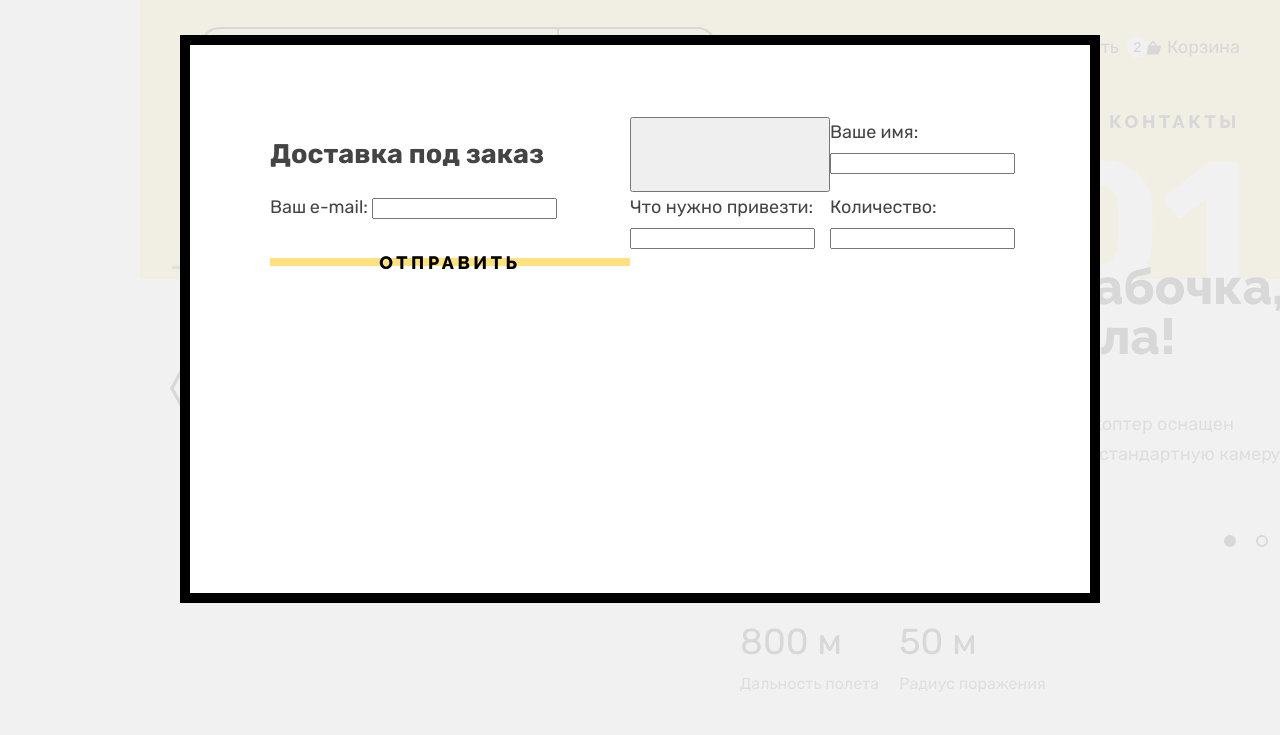
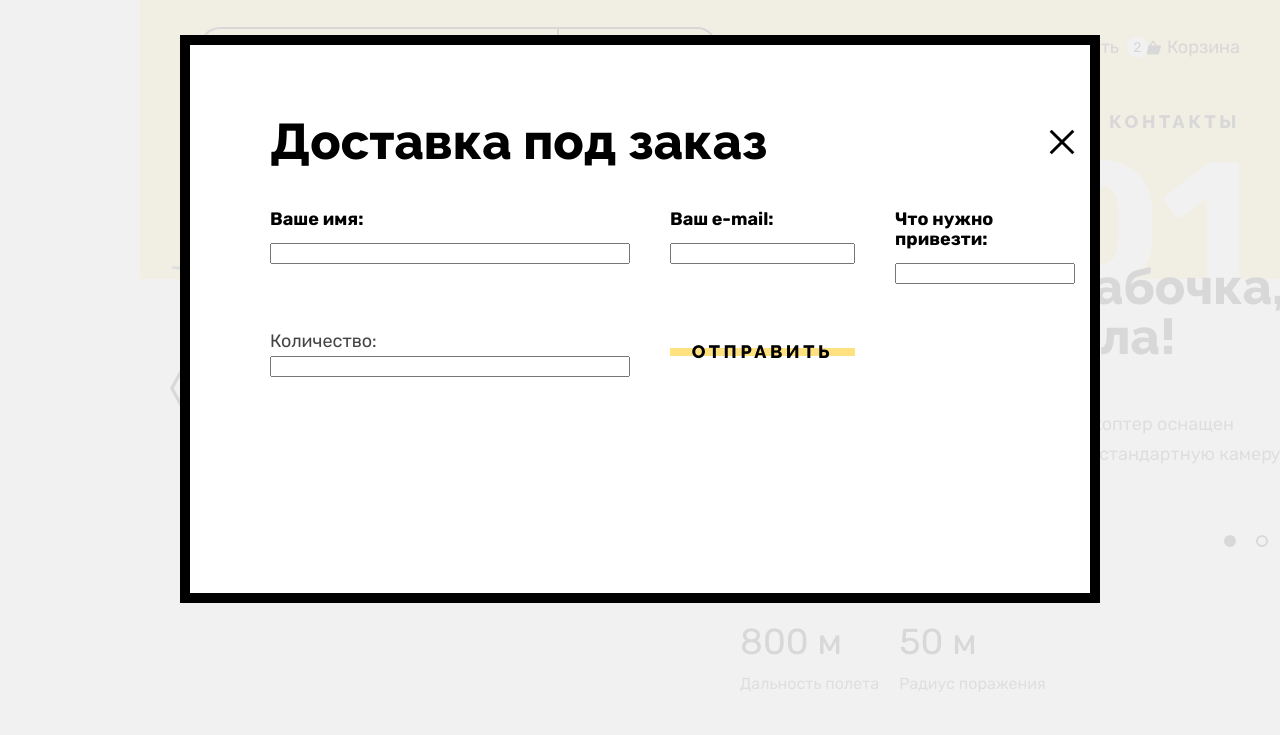
Before and after one commit to SJ23y/Device, a plain HTML site: page index.html in a window 1280 px wide. Shown: the part 65-800 px from the top of the page. Drawn offline with Linux system fonts and the light colour scheme.

Commit message:
feat: set first row for modal delivery window. WIP

```diff
--- a/css/style.css
+++ b/css/style.css
@@ -2056,7 +2056,62 @@
 .modal-delivery-form {
   display: grid;
   grid-template-columns: 360px 1fr 180px;
+  column-gap: 40px;
+  row-gap: 42px;
   width: 100%;
   height: 100%;
   padding: 72px 80px;
 }
+
+.modal-delivery-title {
+  grid-column: 1 / 3;
+  grid-row: 1 / 2;
+  margin: 0;
+}
+
+.modal-close-button {
+  position: relative;
+  grid-column: 3 / 4;
+  grid-row: 1 / 2;
+  width: 26px;
+  height: 26px;
+  border: none;
+  background-color: transparent;
+  justify-self: right;
+  align-self: center;
+  cursor: pointer;
+}
+
+.modal-close-button::before,
+.modal-close-button::after {
+  position: absolute;
+  top: 50%;
+  left: 50%;
+  width: 32px;
+  height: 3px;
+  background-color: #000000;
+  content: "";
+}
+
+.modal-close-button::before {
+  transform: translate(-50%, -50%) rotate(45deg);
+}
+
+.modal-close-button::after {
+  transform: translate(-50%, -50%) rotate(-45deg);
+}
+
+.delivery-form-label {
+  display: flex;
+  flex-direction: column;
+  justify-content: flex-start;
+}
+
+.delivery-form-label-text {
+  margin-bottom: 14px;
+  font-style: 18px;
+  line-height: 20px;
+  letter-spacing: -0.02;
+  font-weight: 700;
+  color: #000000;
+}
--- a/index.html
+++ b/index.html
@@ -356,29 +356,29 @@
       <div class="modal active">
         <div class="modal-container">
           <form class="modal-delivery-form" action="https://echo.htmlacademy.ru/" method="post">
-            <h2 class="modal-delivery-title">Доставка под заказ</h2>
+            <h2 class="modal-delivery-title section-title">Доставка под заказ</h2>
             <button class="modal-close-button">
               <span class="visually-hidden">Закрыть модальное окно</span>
             </button>
-            <label for="delivery-form-name">
-              <span>Ваше имя:</span>
+            <label class="delivery-form-label name-label">
+              <span class="delivery-form-label-text">Ваше имя:</span>
               <input type="text" id="delivery-form-name">
               <span class="delivery-form-error"></span>
             </label>
 
-            <label for="delivery-form-email">
-              <span>Ваш e-mail:</span>
+            <label class="delivery-form-label email-label">
+              <span class="delivery-form-label-text">Ваш e-mail:</span>
               <input type="email" id="delivery-form-email">
               <span class="delivery-form-error"></span>
             </label>
 
-            <label for="delivery-form-description">
-              <span>Что нужно привезти:</span>
+            <label class="delivery-form-label description-label">
+              <span class="delivery-form-label-text">Что нужно привезти:</span>
               <input type="text" id="delivery-form-description">
               <span class="delivery-form-error"></span>
             </label>
 
-            <label for="delivery-form-quantity">
+            <label class="delivery-form-label quantity-label">
               <span class="delivery-form-quantity-label" >Количество:</span>
               <span class="delivery-form-info-icon"></span>
               <input type="number" id="delivery-form-quantity">
```
